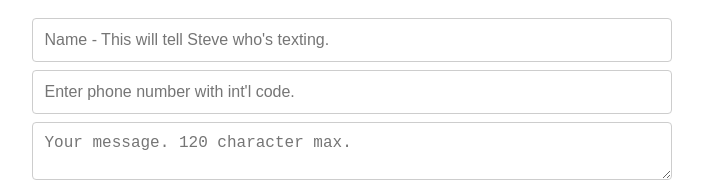
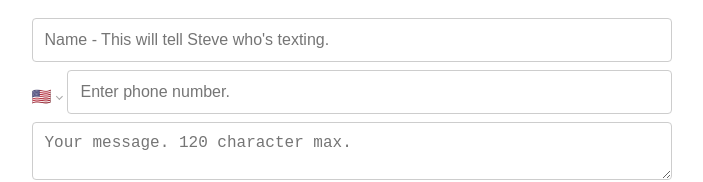
Before and after one commit to stevehind/sms-steve, a React (Create React App) app: page / in a window 1280 px wide. Shown: the part 388-570 px from the top of the page, without its empty margins (288-991 px from the left). Built offline with nearby package versions, Linux system fonts and the light colour scheme.

Commit message:
Added new input, but can't get handle change to work.

```diff
--- a/package.json
+++ b/package.json
@@ -9,7 +9,7 @@
     "react": "^16.12.0",
     "react-dom": "^16.12.0",
     "react-phone-input-2": "^2.11.0",
-    "react-phone-number-input": "^3.0.9",
+    "react-phone-number-input": "^3.0.15",
     "react-scripts": "3.3.0",
     "serve": "^11.3.0"
   },
--- a/src/InputForm.js
+++ b/src/InputForm.js
@@ -1,6 +1,8 @@
-import React, { Component } from "react";
+import React, { Component} from "react";
 import './InputForm.css';
 import api from './api.js';
+import 'react-phone-number-input/style.css'
+import PhoneInput from 'react-phone-number-input'
 
 const validateForm = (inputs, errors) => {
     let valid = true;
@@ -40,6 +42,13 @@ class InputForm extends Component {
         }
 
         this.handleSubmit = this.handleSubmit.bind(this);
+    }
+
+    handleNumberChange = event => {
+        const {name, value} = event.target;
+        let inputs = this.state.inputs;
+
+        inputs.sender_number = value
     }
 
     handleChange = event => {
@@ -174,13 +183,14 @@ class InputForm extends Component {
                                 onChange={this.handleChange}
                             />
                             {errors.sender_name.length < 2 && <span style={{color:'red'}}>{errors.sender_name}</span>}
-                            <input
-                                type="text"
+                            <PhoneInput
                                 name="sender_number"
-                                placeholder="Enter phone number with int'l code."
+                                defaultCountry="US"
+                                countrySelectProps={{ unicodeFlags: true}}
+                                placeholder="Enter phone number."
                                 className="sr-input"
                                 autoComplete="cardholder"
-                                onChange={this.handleChange}
+                                onChange={this.handleNumberChange}
                             />
                             {errors.sender_number.length !== 12 && <span style={{color:'red'}}>{errors.sender_number}</span>}
                             <textarea
```
Also changed, not shown: 1 other file (tests, documents, lock files or other folders).
